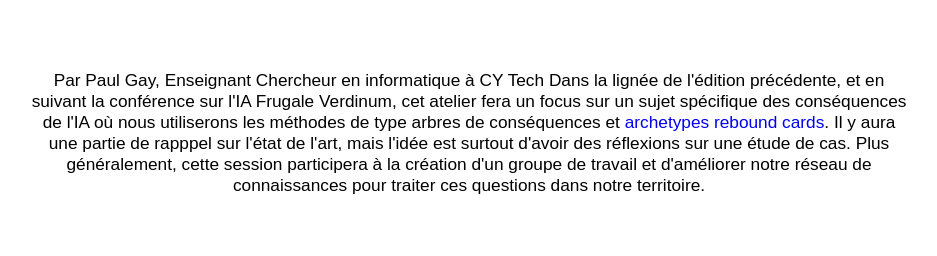
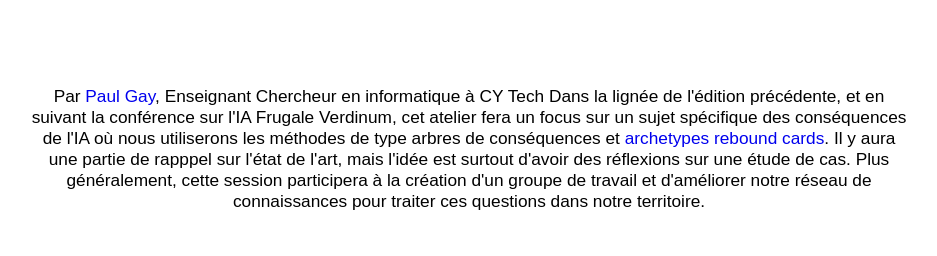
Before and after one commit to paulgay/paulgay.github.io, a plain HTML site: page iapau6_impactAI.html in a window 1280 px wide. Shown: the part 696-952 px from the top of the page, without its empty margins (171-1108 px from the left). Drawn offline with nearby package versions, Linux system fonts and the light colour scheme; files that its build step writes are made by us from their sources.

```diff
--- a/iapau6_impactAI.html
+++ b/iapau6_impactAI.html
@@ -14,6 +14,9 @@
 
 
 <img width="300px" src="images/iapau_logo.png">
+
+<br>
+<br>
 
 Cette année, le festival <a href="https://iapau.org/events/festival/">IAPau7</a>, qui aura lieu le vendredi 5 décembre à 10h30 à l'Universite de Pau, verra deux ateliers sur les conséquences sociale et environnementales de notre utilisation de l'IA.
 
@@ -37,10 +40,9 @@
 </br>
 </br>
 
-Par Paul Gay, Enseignant Chercheur en informatique à CY Tech
+Par <a href="https://paulgay.github.io"> Paul Gay</a>, Enseignant Chercheur en informatique à CY Tech
 
 Dans la lignée de l'édition précédente, et en suivant la conférence sur l'IA Frugale Verdinum, cet atelier fera un focus sur un sujet spécifique des conséquences de l'IA où nous utiliserons les méthodes de type arbres de conséquences et <a href="https://lii.enac.fr/projects/rebound-archetypes-cards/">archetypes rebound cards</a>. Il y aura une partie de rapppel sur l'état de l'art, mais l'idée est surtout d'avoir des réflexions sur une étude de cas.
-
 
 Plus généralement, cette session participera à la création d'un groupe de travail et d'améliorer notre réseau de connaissances pour traiter ces questions dans notre territoire.
 </p>
```
